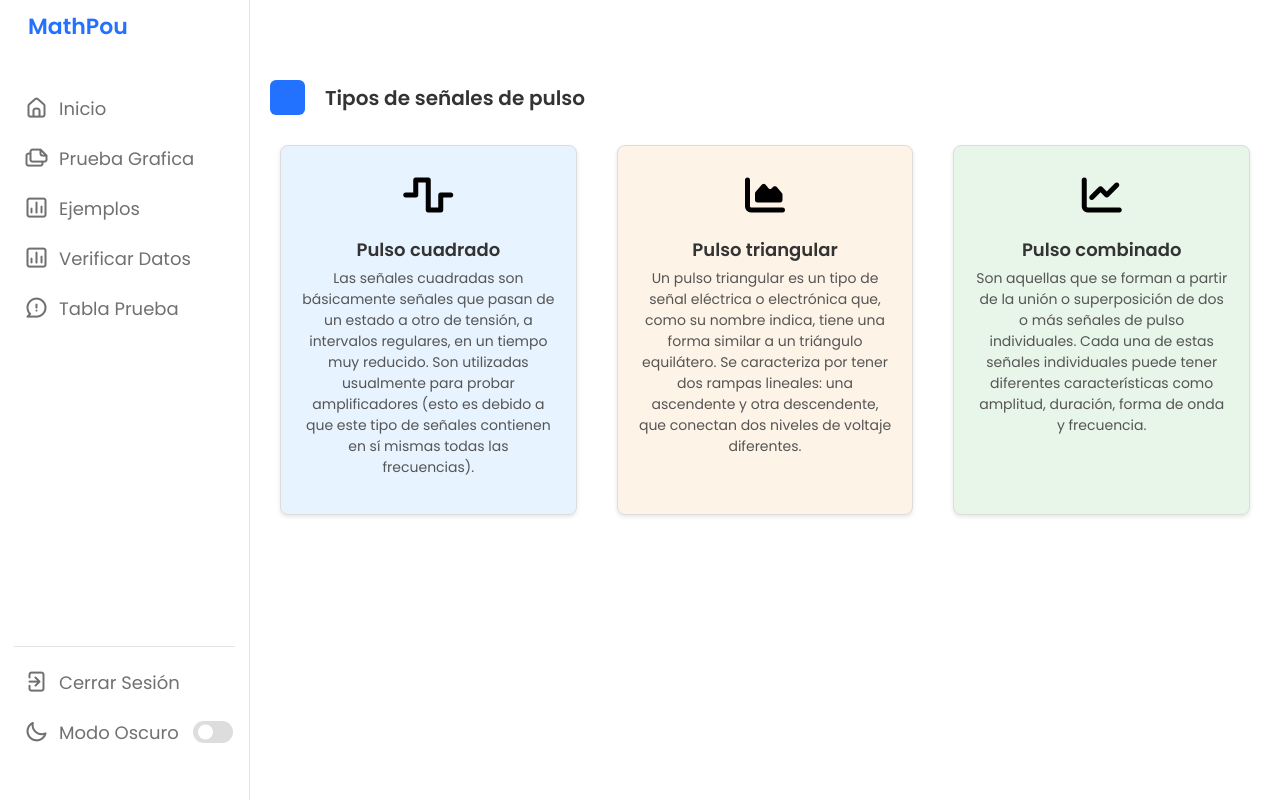
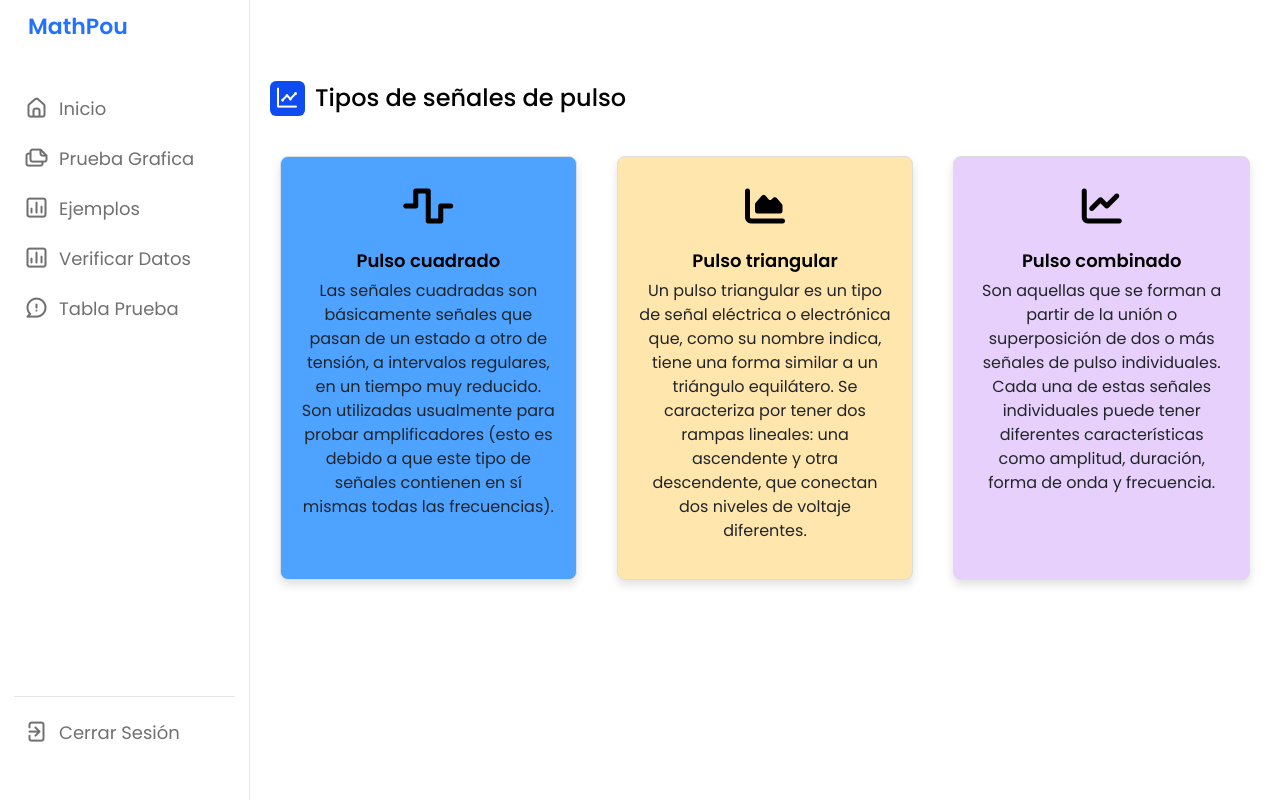
Before and after one commit to AngelPerez10/MathPou, a Django app: page /index/ in a window 1280 px wide. Run offline with Django 4.2, Linux system fonts and the light colour scheme; a user stored in the database is signed in; some libraries are stand-ins or nearby versions.

Commit message:
cambias diseño parte 1

```diff
--- a/loginSignup/base/static/css/index.css
+++ b/loginSignup/base/static/css/index.css
@@ -1,109 +1,187 @@
+/* Importar fuente */
+@import url('https://fonts.googleapis.com/css2?family=Poppins:wght@200;300;400;500;600&display=swap');
+
 /* Estilos generales */
-body {
-    font-family: Arial, sans-serif;
-    background-color: #f0f2f5;
+* {
     margin: 0;
     padding: 0;
+    box-sizing: border-box;
+    font-family: 'Poppins', sans-serif;
 }
 
-#navbar {
+/* Variables globales */
+:root {
+    --primary-color: #0E4BF1;
+    --panel-color: #FFF;
+    --text-color: #000;
+    --black-light-color: #707070;
+    --border-color: #e6e5e5;
+    --toggle-color: #DDD;
+    --box1-color: #4DA3FF;
+    --box2-color: #FFE6AC;
+    --box3-color: #E7D1FC;
+    --title-icon-color: #FFF;
 
-    padding: 10px;
+    /* Transiciones */
+    --tran-05: all 0.5s ease;
+    --tran-03: all 0.3s ease;
 }
 
+/* Modo oscuro */
+body.dark {
+    --primary-color: #3A3B3C;
+    --panel-color: #242526;
+    --text-color: #CCC;
+    --black-light-color: #CCC;
+    --border-color: #4D4C4C;
+    --toggle-color: #FFF;
+    --box1-color: #3A3B3C;
+    --box2-color: #3A3B3C;
+    --box3-color: #3A3B3C;
+    --title-icon-color: #CCC;
+}
+
+/* Estilo del cuerpo */
+body {
+    min-height: 100vh;
+    background-color: var(--primary-color);
+    transition: var(--tran-05);
+}
+
+/* Barra de navegación */
+nav {
+    position: fixed;
+    top: 0;
+    left: 0;
+    height: 100%;
+    width: 250px;
+    padding: 10px 14px;
+    background-color: var(--panel-color);
+    border-right: 1px solid var(--border-color);
+    transition: var(--tran-05);
+}
+nav.close {
+    width: 73px;
+}
+nav .logo-name {
+    display: flex;
+    align-items: center;
+}
+nav .logo_name {
+    font-size: 22px;
+    font-weight: 600;
+    color: var(--text-color);
+    margin-left: 14px;
+    transition: var(--tran-05);
+}
+nav.close .logo_name {
+    opacity: 0;
+    pointer-events: none;
+}
+
+/* Enlaces del menú */
+.menu-items {
+    margin-top: 40px;
+    display: flex;
+    flex-direction: column;
+    justify-content: space-between;
+}
+.menu-items li {
+    list-style: none;
+}
+.menu-items li a {
+    display: flex;
+    align-items: center;
+    height: 50px;
+    text-decoration: none;
+    position: relative;
+}
+.nav-links li a:hover:before {
+    content: "";
+    position: absolute;
+    left: -7px;
+    height: 5px;
+    width: 5px;
+    border-radius: 50%;
+    background-color: var(--primary-color);
+}
+body.dark li a:hover:before {
+    background-color: var(--text-color);
+}
+.menu-items li a i {
+    font-size: 24px;
+    min-width: 45px;
+    color: var(--black-light-color);
+}
+.menu-items li a .link-name {
+    font-size: 18px;
+    color: var(--black-light-color);
+    transition: var(--tran-05);
+}
+body.dark .menu-items li a .link-name {
+    color: var(--text-color);
+}
+
+/* Dashboard */
+.dashboard {
+    position: relative;
+    left: 250px;
+    background-color: var(--panel-color);
+    min-height: 100vh;
+    width: calc(100% - 250px);
+    padding: 10px 14px;
+    transition: var(--tran-05);
+}
+nav.close ~ .dashboard {
+    left: 73px;
+    width: calc(100% - 73px);
+}
+
+/* Contenido de dashboard */
 .dash-content {
     padding: 20px;
     margin-left: 250px;
 }
 
-/* Estilos para el título de la sección */
-.overview .title {
-    display: flex;
-    align-items: center;
-    margin-bottom: 20px;
-}
-
-.overview .title i {
-    font-size: 24px;
-    color: #007bff00;
-    margin-right: 10px;
-}
-
-.overview .title .text {
-    font-size: 20px;
-    font-weight: bold;
-    color: #333;
-}
-
-/* Estilos para las cajas de información */
+/* Cajas de información */
 .boxes {
     display: flex;
     justify-content: space-between;
     flex-wrap: wrap;
 }
-
 .box {
     border: 1px solid #ddd;
     border-radius: 8px;
-    box-shadow: 0 2px 4px rgba(0, 0, 0, 0.1);
     padding: 20px;
     margin: 10px;
-    flex: 1 1 calc(30% - 20px); /* Ajusta el tamaño de las cajas */
-    min-width: 250px; /* Ancho mínimo para las cajas */
-    position: relative; /* Posicionamiento relativo para el hover */
+    flex: 1 1 calc(30% - 20px);
+    min-width: 250px;
+    background-color: var(--panel-color);
     transition: transform 0.3s;
 }
-
-/* Colores específicos para cada caja */
 .box1 {
-    background-color: #e7f3fe; /* Azul claro */
+    background-color: var(--box1-color);
 }
-
 .box2 {
-    background-color: #fef3e7; /* Amarillo claro */
+    background-color: var(--box2-color);
 }
-
 .box3 {
-    background-color: #e8f5e9; /* Verde claro */
+    background-color: var(--box3-color);
 }
-
 .box:hover {
     transform: translateY(-5px);
 }
-
-.icon {
-    font-size: 36px;
-    margin-bottom: 10px;
-    text-align: center; /* Centra el icono */
-}
-
-.info {
-    display: none; /* Oculta la información por defecto */
-    margin-top: 10px; /* Espacio entre el icono y la información */
-}
-
-/* Mostrar información al pasar el mouse */
-.box:hover .info {
-    display: block; /* Muestra la información al pasar el mouse */
-}
-
 .box .text {
     font-size: 18px;
     font-weight: bold;
-    color: #333;
+    color: var(--text-color);
 }
 
-.box p {
-    font-size: 14px;
-    color: #555;
-}
-
-/* Estilos de medios (Responsive) */
+/* Estilos responsivos */
 @media (max-width: 768px) {
     .boxes {
         flex-direction: column;
     }
-
     .box {
         margin: 10px 0;
     }
--- a/loginSignup/base/templates/index.html
+++ b/loginSignup/base/templates/index.html
@@ -56,4 +56,3 @@
     <script src="{% static 'js/pulso.js' %}"></script>
 </body>
 </html>
-x
--- a/loginSignup/base/templates/navbar.html
+++ b/loginSignup/base/templates/navbar.html
@@ -40,15 +40,6 @@
                 </a>
             </li>
 
-            <li class="mode">
-                <a href="#" id="modeToggle">
-                    <i class="uil uil-moon"></i>
-                    <span class="link-name">Modo Oscuro</span>
-                </a>
-                <div class="mode-toggle">
-                    <span class="switch"></span>
-                </div>
-            </li>
         </ul>
     </div>
 
--- a/loginSignup/base/urls.py
+++ b/loginSignup/base/urls.py
@@ -1,20 +1,18 @@
 from django.urls import path, include
-from .views import authView, home, index,signal_data_view,show_signal_data_view,prueba_data,prueba_grafica,calculate_signal_of_prueba_grafica,grafica_example # Importa la vista plot
+from .views import authView, home, index, signal_data_view, show_signal_data_view, prueba_data, prueba_grafica, calculate_signal_of_prueba_grafica, grafica_example
 from django.contrib.auth import views as auth_views
 
-app_name = 'base'  # Define the app namespace
-
+app_name = 'base'
 
 urlpatterns = [
     path("", home, name="home"),
-    path('home/', auth_views.LoginView.as_view(template_name='home.html'), name='home'),
     path("signup/", authView, name="authView"),
     path("accounts/", include("django.contrib.auth.urls")),
-    path("index/", index, name="index"),  # URL para index.html
-    path('signal-data/', signal_data_view, name='signal-data'), #json de la grafica ejemplo
+    path("index/", index, name="index"),
+    path('signal-data/', signal_data_view, name='signal-data'),
     path('grafica/', show_signal_data_view, name='show-signal-data'),
     path('prueba-tabla/', prueba_data, name='prueba-data'),
-     path('prueba-grafica/', prueba_grafica, name='prueba-grafica'),
-     path('calculate_signal_of_prueba_grafica/', calculate_signal_of_prueba_grafica, name='calculate_signal_of_prueba_grafica'),
-      path('grafica_example/<str:graph_id>/', grafica_example, name='grafica_example'),
+    path('prueba-grafica/', prueba_grafica, name='prueba-grafica'),
+    path('calculate_signal_of_prueba_grafica/', calculate_signal_of_prueba_grafica, name='calculate_signal_of_prueba_grafica'),
+    path('grafica_example/<str:graph_id>/', grafica_example, name='grafica_example'),
 ]
--- a/loginSignup/base/views.py
+++ b/loginSignup/base/views.py
@@ -10,7 +10,6 @@ import base64
 from django.http import JsonResponse
 import json
 
-@login_required
 def home(request):
     return render(request, "home.html", {})
 
```
Also changed, not shown: loginSignup/base/static/css/prueba_data.css (+56 -33 lines), loginSignup/db.sqlite3.
